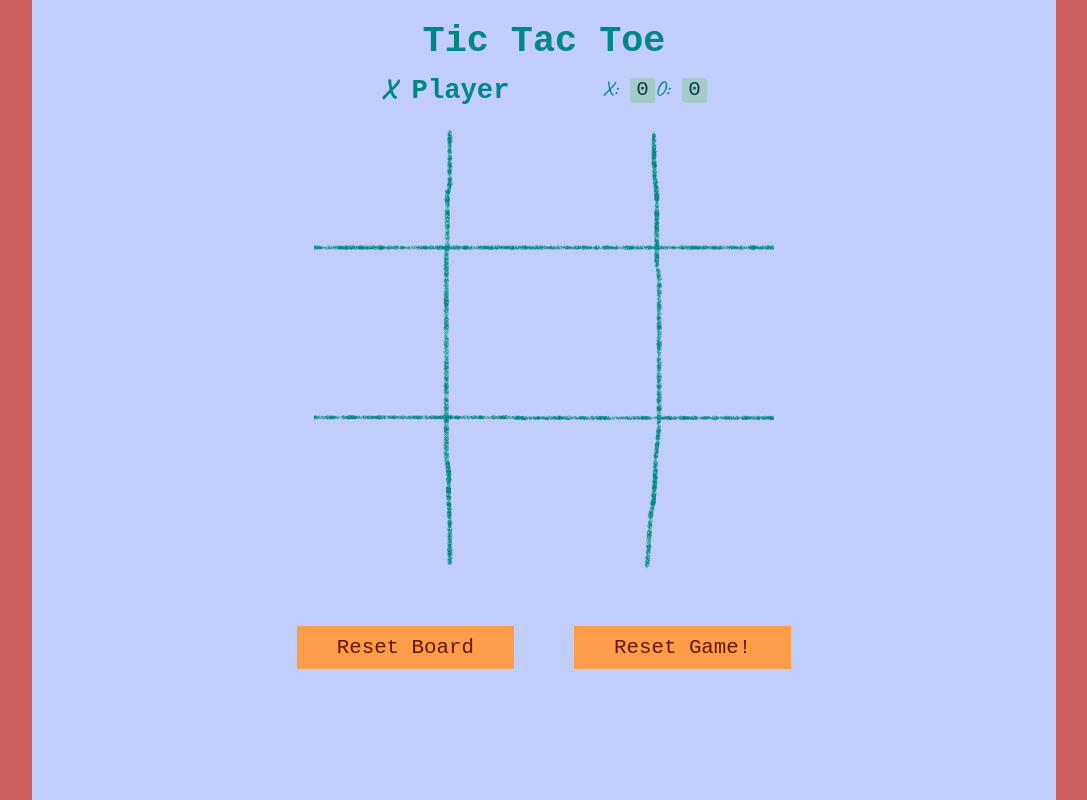
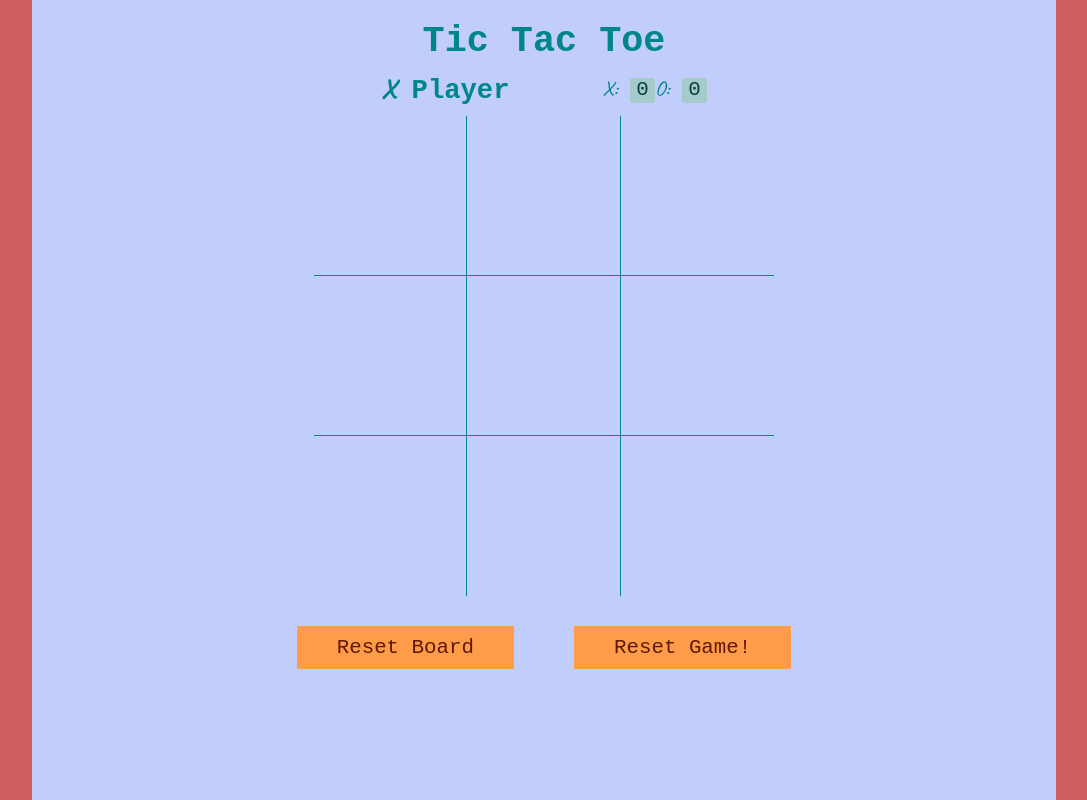
Before and after one commit to OPerel/tic_tac_toe, a React (Create React App) app: page / in a window 1280 px wide. Shown: the whole page, without its empty margins (96-1183 px from the left). Built offline with nearby package versions, Linux system fonts and the light colour scheme; a web font is replaced by a local one.

Commit message:
change board lines back to css cell borders

```diff
--- a/src/Board.css
+++ b/src/Board.css
@@ -9,11 +9,10 @@
     margin: 0 auto;
     width: 80%;
     height: 40vh;
-    transition: 0.4s;
-    background-image: url('./img/board.jpg');
+    /* background-image: url('./img/board.jpg');
     background-repeat: no-repeat;
     background-size: cover;
-    background-position: center;
+    background-position: center; */
 }
 
 @media only screen and (min-width: 500px) {
--- a/src/Cell.css
+++ b/src/Cell.css
@@ -2,6 +2,19 @@ p {
     margin: 12%;
     font-family: 'Caveat', cursive;
     font-size: 1.5rem;
+}
+
+.cell {
+    border-right: solid 1.5px #008686;
+    border-bottom: solid 1.5px #008686;
+}
+
+.cell:nth-child(3n+0) {
+    border-right: none;
+}
+
+.cell:nth-child(1n+7) {
+    border-bottom: none;
 }
 
 @media only screen and (min-height: 361px) and (min-width: 400px) {
```
